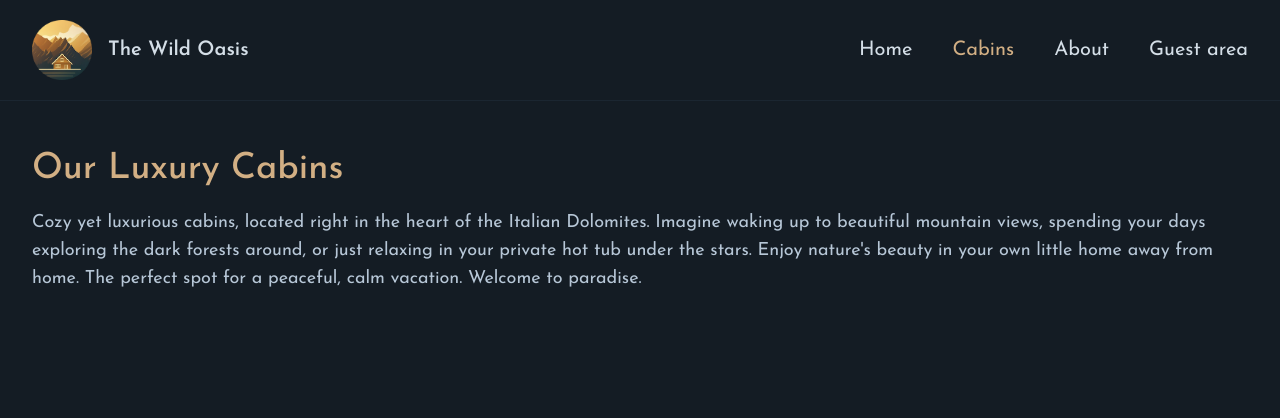
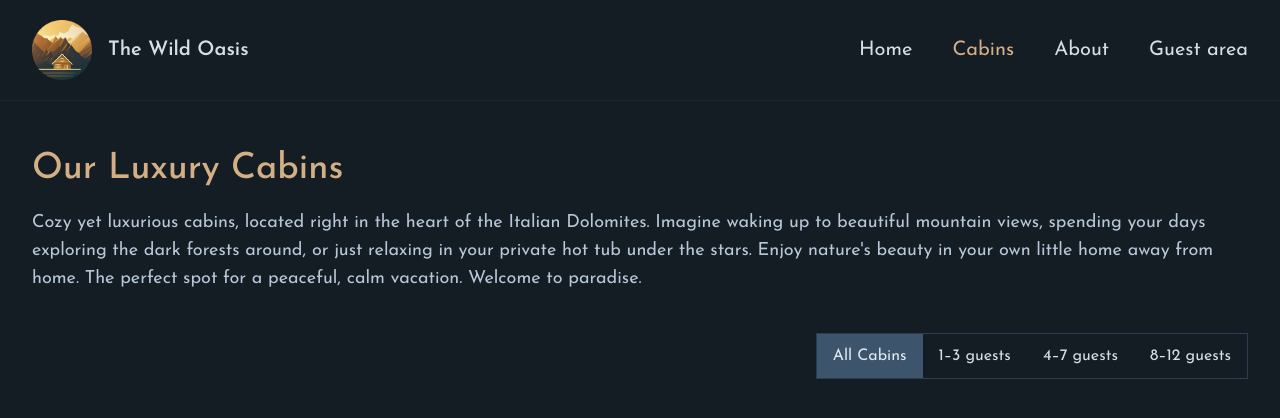
Before and after one commit to danielmuszkiet/the-wild-oasis-website, a Next.js app: page /cabins in a window 1280 px wide. Shown: the top 418 px of the page. Built offline with nearby package versions, Linux system fonts and the light colour scheme; no server answers; the database is empty.

Commit message:
add cabin filter functionality

```diff
--- /dev/null
+++ b/app/_components/Filter.tsx
@@ -0,0 +1,46 @@
+"use client";
+
+import clsx from "clsx";
+import { useSearchParams, useRouter } from "next/navigation";
+
+const filterOptions = [
+  { filter: "all", text: "All Cabins" },
+  { filter: "small", text: "1–3 guests" },
+  { filter: "medium", text: "4–7 guests" },
+  { filter: "large", text: "8–12 guests" },
+];
+
+function Filter() {
+  const router = useRouter();
+  const searchParams = useSearchParams();
+
+  const filter = searchParams.get("capacity") ?? "all";
+
+  function handleFilter(filter: string) {
+    const params = new URLSearchParams(searchParams.toString());
+    params.set("capacity", filter);
+    router.replace(`?${params.toString()}`, { scroll: false });
+  }
+
+  return (
+    <div className="border-primary-800 flex items-center border leading-5">
+      {filterOptions.map((option) => {
+        const isSelected = filter === option.filter;
+        return (
+          <button
+            key={option.filter}
+            className={clsx(
+              "hover:bg-primary-700 cursor-pointer px-4 py-2 md:py-3",
+              isSelected && "bg-primary-700 text-primary-50",
+            )}
+            onClick={() => handleFilter(option.filter)}
+          >
+            {option.text}
+          </button>
+        );
+      })}
+    </div>
+  );
+}
+
+export default Filter;
--- a/app/cabins/page.tsx
+++ b/app/cabins/page.tsx
@@ -3,6 +3,7 @@ import { Suspense } from "react";
 
 import CabinList from "@/app/_components/CabinList";
 import Spinner from "@/app/_components/Spinner";
+import Filter from "../_components/Filter";
 
 // Not relevant because this page is dynamically rendered due to searchParams
 // export const revalidate = 10;
@@ -23,7 +24,8 @@ export default async function Page({
       <h1 className="text-accent-400 mb-5 text-2xl font-medium md:text-4xl">
         Our Luxury Cabins
       </h1>
-      <p className="text-primary-200 mb-10 text-lg">
+
+      <p className="text-primary-200 mb-8 text-lg md:mb-10">
         Cozy yet luxurious cabins, located right in the heart of the Italian
         Dolomites. Imagine waking up to beautiful mountain views, spending your
         days exploring the dark forests around, or just relaxing in your private
@@ -31,7 +33,12 @@ export default async function Page({
         home away from home. The perfect spot for a peaceful, calm vacation.
         Welcome to paradise.
       </p>
-      <Suspense fallback={<Spinner />}>
+
+      <div className="mb-8 flex justify-end">
+        <Filter />
+      </div>
+
+      <Suspense fallback={<Spinner />} key={filter}>
         <CabinList filter={filter} />
       </Suspense>
     </div>
```
